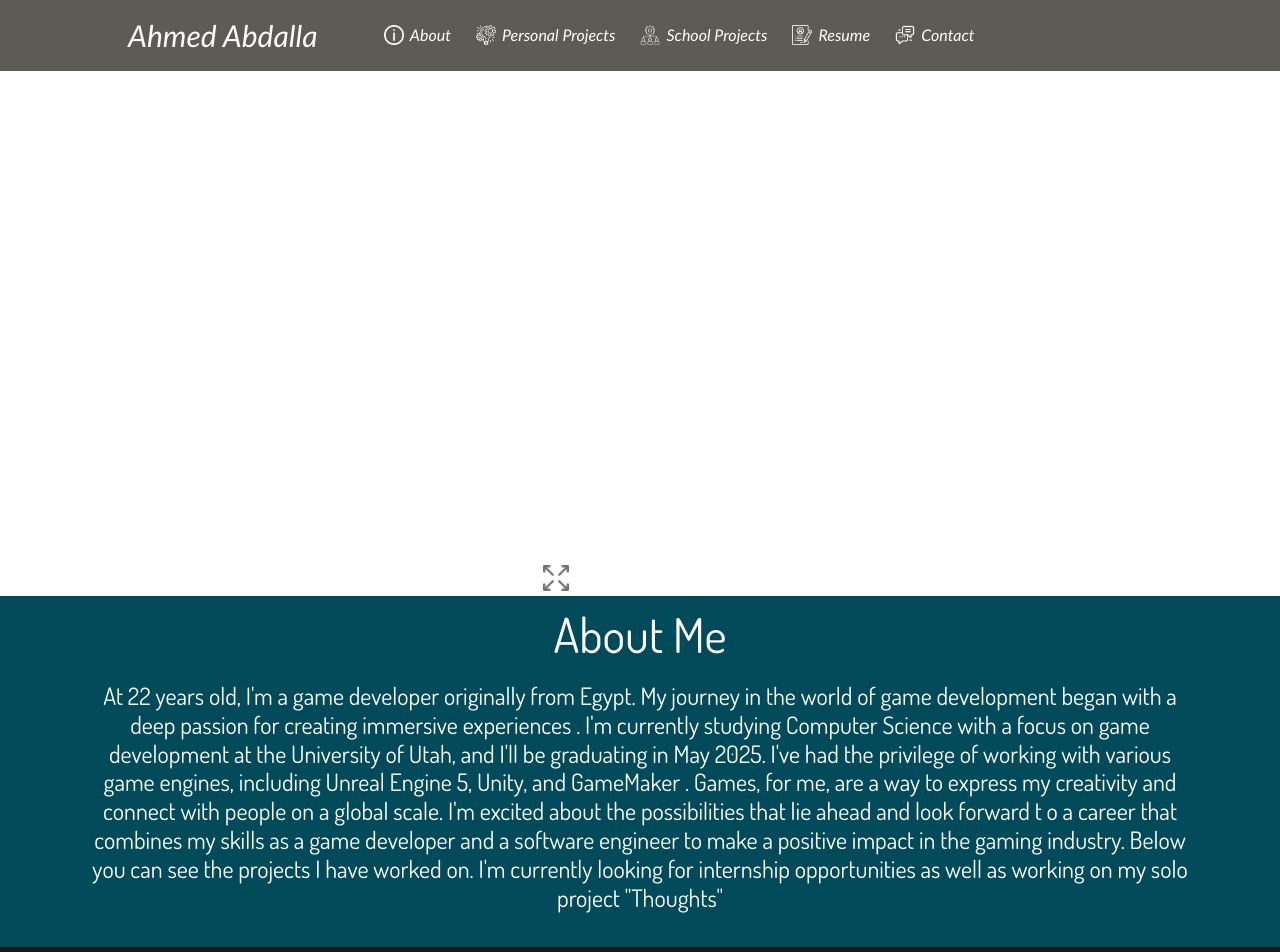
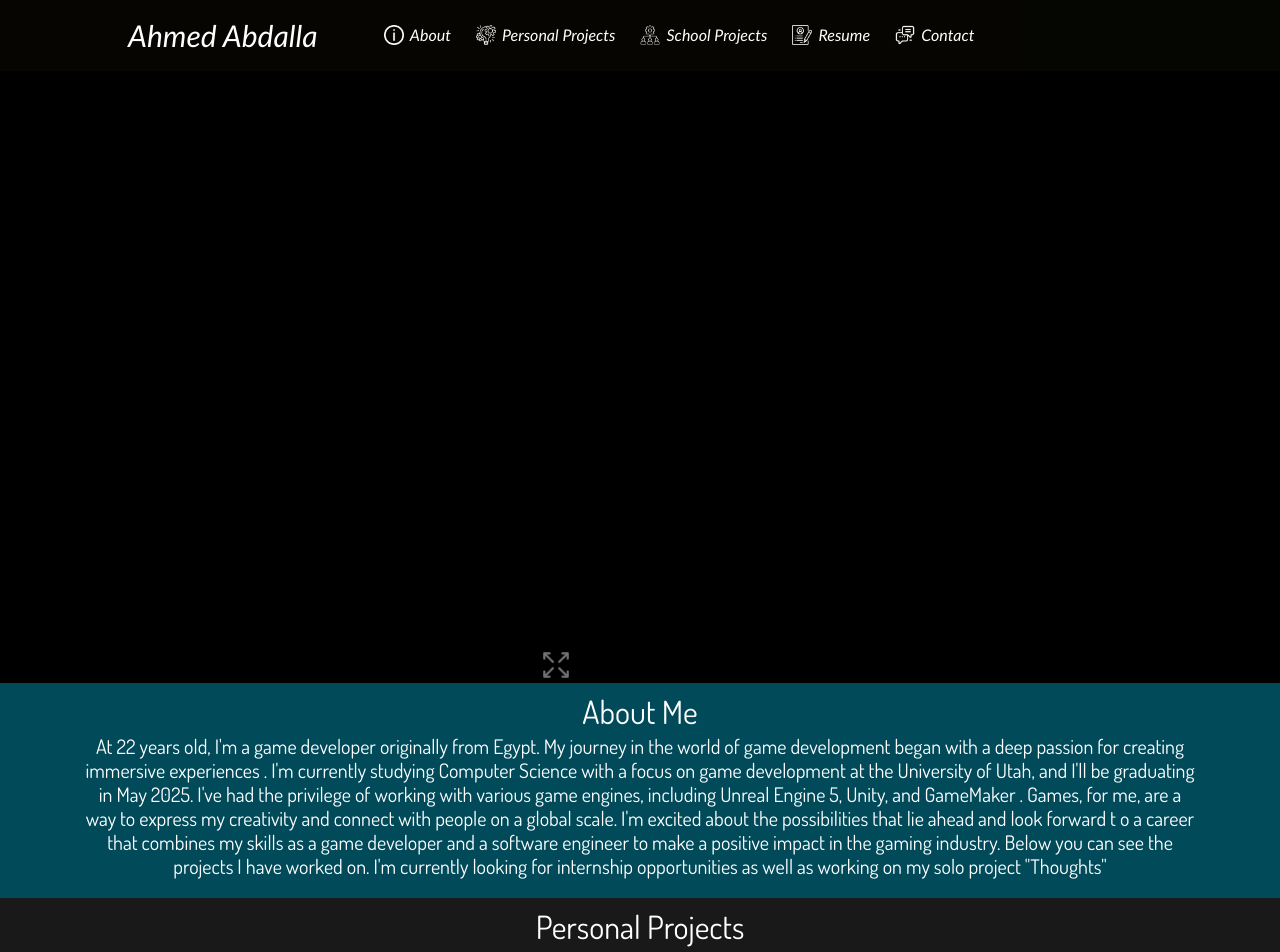
Before and after one commit to AhmedKhaled2001/Ahmed-Portfolio_2.0, a React (Vite) app: page / in a window 1280 px wide. Shown: the top 952 px of the page. Built offline with nearby package versions, Linux system fonts and the light colour scheme.

Commit message:
new stuff

```diff
--- a/src/App.css
+++ b/src/App.css
@@ -1,5 +1,5 @@
 .color-nav {
-  background-color:rgb(255, 255, 255);
+  background-color:rgb(0, 0, 0);
 }
 .color-nav1 {
   opacity: 100%;
@@ -7,7 +7,7 @@
 
 }
 .color-nav2 {
-  background-color:rgba(0, 0, 0, 0.212);
+  background-color:rgba(0, 0, 0, 0.612);
 }
 .text-nav {
   font-style:italic;
@@ -77,7 +77,7 @@
 .aboutme-pos {
 
 
-  margin-top: -18%;
+  margin-top: -18vh;
   transition: all 0.25s cubic-bezier(1,0,1,0);
 
 }
@@ -103,7 +103,8 @@
   margin-top: 10px;
   text-align: center;
   font-weight: 300;
-  font-size:300%;
+
+  font-size:4vh;
   color: white;
   font-family: "font";
 }
@@ -163,10 +164,10 @@
 
 
 
-  margin-top: 10px;
-  margin-bottom: 35px;
+  margin-top: -5px;
+  margin-bottom: 20px;
   text-align: center;
-  font-size:150%;
+  font-size:2.5vh;
   color: white;
   font-family: "font";
 }
@@ -249,7 +250,7 @@
   width: 100%;
   height: 100%;
   position: fixed;
-  object-fit:fill;
+  object-fit:cover;
 }
 .ProjectPageDOBP{
   /*background-image: url("xxxxxhttps://media3.giphy.com/media/xT0GqhayPV7R8lCzPW/giphy.gif?cid=ecf05e475igcg7hi6xgfey6l2m65ez3cvooujyldbpeaq0hv&ep=v1_gifs_related&rid=giphy.gif&ct=g");*/
@@ -261,11 +262,15 @@
   overflow-y: scroll;
 }
 .project-list{
-  min-width: 60%;
-  max-width: 60%;
-  position:absolute;
-  transform: translate(10%, 0);
-  margin-top: 5%;
+  /* min-width: 60vw;
+  max-width: 60vw; */
+  width: auto;
+  align-self: start;
+  align-content: start;
+  align-items: start;
+  /* position:absolute; */
+  transform: translate(0vw, 0);
+  margin-top: 10vh;
   border: 5px;
   border-radius: 7px;
 
@@ -275,7 +280,7 @@
 .project-list-header{
   color: rgb(255, 255, 255);
   font-family: 'Gill Sans', 'Gill Sans MT', Calibri, 'Trebuchet MS', sans-serif;
-  font-size:350%;
+  font-size:6vh;
   opacity: 150%;
   font-weight: 600;
   fill-opacity: 150%;
@@ -297,7 +302,7 @@
 }
 .project-list-points{
 
-  font-size: 110%;
+  font-size: 1.8vh;
   font-weight: 300;
   font-family: "font";
 
@@ -381,10 +386,13 @@
   max-width: 97.5%;
   padding-left: 2%;
 }
+.navbar-div{
+  z-index: 1;
+}
 .navbar-property{
   position:fixed;
   overflow: hidden;
-
+  z-index: 1;
   width: 100%;
   background-color:rgba(25, 24, 10, 0.6) ;
 }
--- a/src/Components/CloudinaryVideo.tsx
+++ b/src/Components/CloudinaryVideo.tsx
@@ -33,13 +33,13 @@ function CloudinaryVideo({ videoID, styling }: Props) {
         });
 
         const myVideo = cld.video(videoID);
-        myVideo  .resize(scale().width(2040))
+        myVideo
         .delivery(quality(autoBest()))
         .delivery(format(auto()));
 
 
   return (
-    <AdvancedVideo className = {styling} cldVid={myVideo} autoPlay loop muted plugins={[lazyload(), placeholder()]}/>
+    <AdvancedVideo className = {styling} cldVid={myVideo} playsInline controls = {false} autoPlay loop muted plugins={[lazyload(), placeholder()] }/>
 
   );
 }
--- a/src/Components/ProjectList.tsx
+++ b/src/Components/ProjectList.tsx
@@ -32,7 +32,7 @@ function ProjectList({ProjPoints, Title, YTShowcaseLink, ButtonsLists, Overview}
           </div>
         </div>
         <div className="row ">
-          <div className="col-flex">
+          <div className="col">
             <p className="project-list-desc ">
               {" "}
               {Overview}
@@ -41,7 +41,7 @@ function ProjectList({ProjPoints, Title, YTShowcaseLink, ButtonsLists, Overview}
           </div>
         </div>
         <div className="row ">
-          <div className="col-flex">
+          <div className="col">
             <p className="project-list-subheader "> Features </p>
           </div>
         </div>
--- a/src/Pages/ThoughtsPage.tsx
+++ b/src/Pages/ThoughtsPage.tsx
@@ -44,6 +44,7 @@ function ThoughtsPage() {
   return (
     <div className=" ProjectPage">
 
+      {/* <video src={TBGV} className="vidBG" autoPlay loop muted></video> */}
       <CloudinaryVideo styling="vidBG" videoID="Thoughts_BG"/>
         <div className=" ProjectPageQB">
           <div className="container-fluid color-nav2 navbar-property">
```
